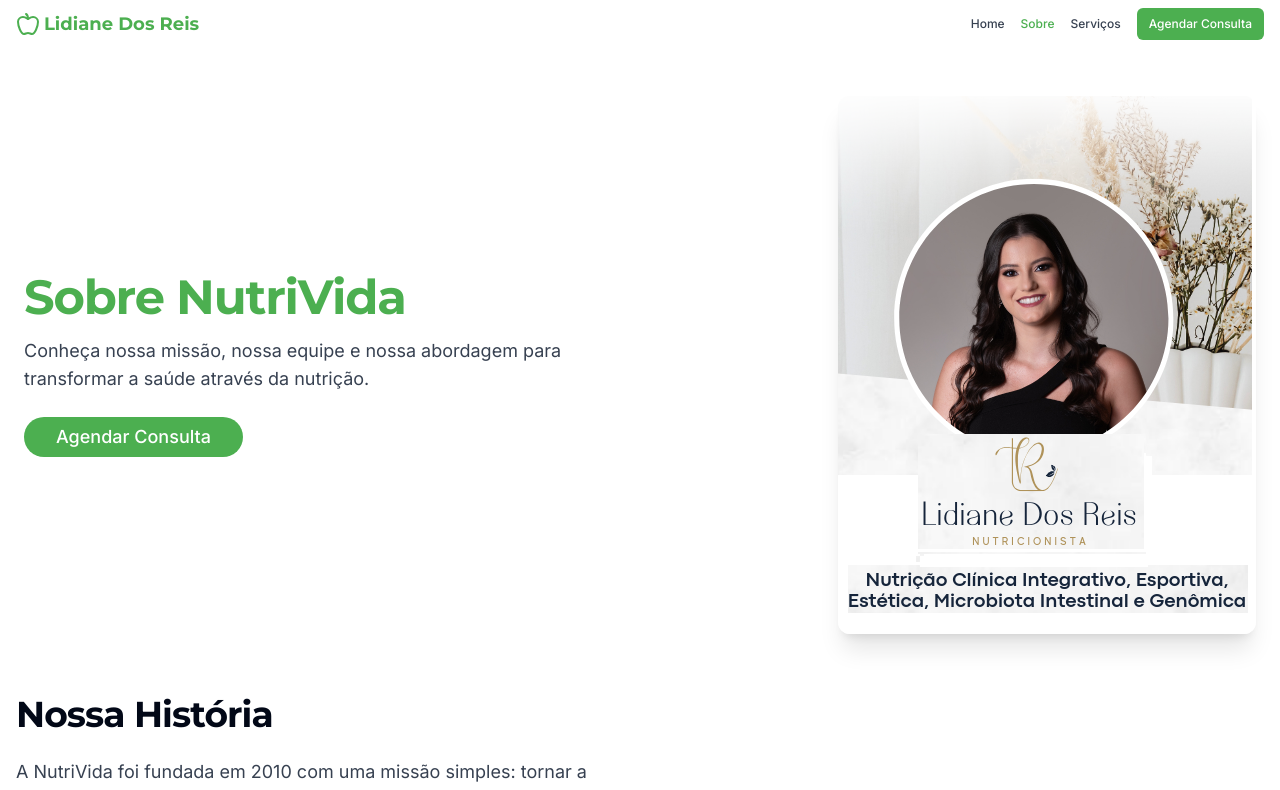
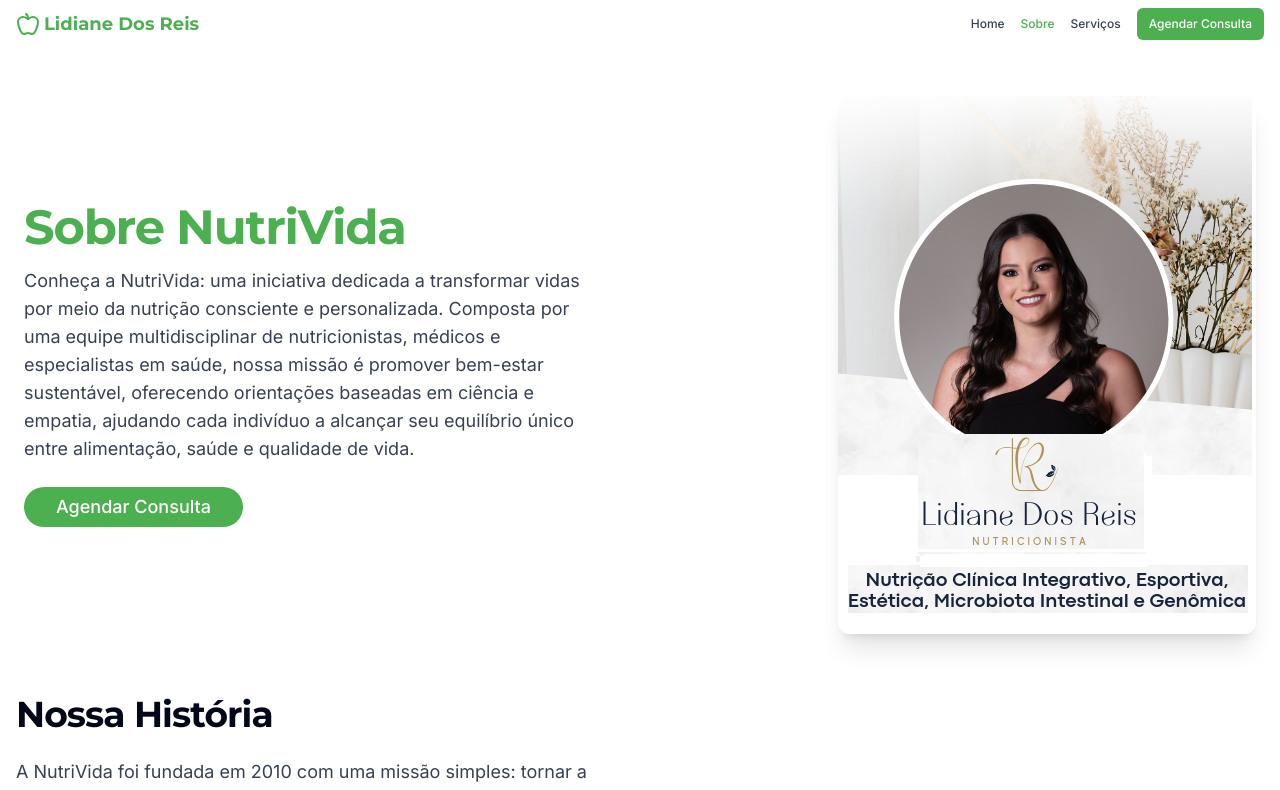
Before and after one commit to firstdatainfo/nutri-connect-online-site-46, a React (Vite) app: page /about in a window 1280 px wide. Shown: the top 790 px of the page. Built offline with nearby package versions, Linux system fonts and the light colour scheme.

Commit message:
Update About page content
Update the subtitle of the Hero section and replace it with a new description of NutriVida.

```diff
--- a/src/pages/About.tsx
+++ b/src/pages/About.tsx
@@ -1,4 +1,3 @@
-
 import Navbar from "@/components/Navbar";
 import Footer from "@/components/Footer";
 import Hero from "@/components/Hero";
@@ -30,7 +29,7 @@ const About = () => {
     <>
       <Navbar />
       <main>
-        <Hero title="Sobre NutriVida" subtitle="Conheça nossa missão, nossa equipe e nossa abordagem para transformar a saúde através da nutrição." showWave={false} image="https://images.unsplash.com/photo-1505576399279-565b52d4ac71?ixlib=rb-4.0.3&ixid=M3wxMjA3fDB8MHxwaG90by1wYWdlfHx8fGVufDB8fHx8fA%3D%3D&auto=format&fit=crop&w=1374&q=80" ctaText="Agendar Consulta" />
+        <Hero title="Sobre NutriVida" subtitle="Conheça a NutriVida: uma iniciativa dedicada a transformar vidas por meio da nutrição consciente e personalizada. Composta por uma equipe multidisciplinar de nutricionistas, médicos e especialistas em saúde, nossa missão é promover bem-estar sustentável, oferecendo orientações baseadas em ciência e empatia, ajudando cada indivíduo a alcançar seu equilíbrio único entre alimentação, saúde e qualidade de vida." showWave={false} image="https://images.unsplash.com/photo-1505576399279-565b52d4ac71?ixlib=rb-4.0.3&ixid=M3wxMjA3fDB8MHxwaG90by1wYWdlfHx8fGVufDB8fHx8fA%3D%3D&auto=format&fit=crop&w=1374&q=80" ctaText="Agendar Consulta" />
 
         {/* Seção Nossa História */}
         <section className="section-padding bg-white" id="nossa-historia">
```
